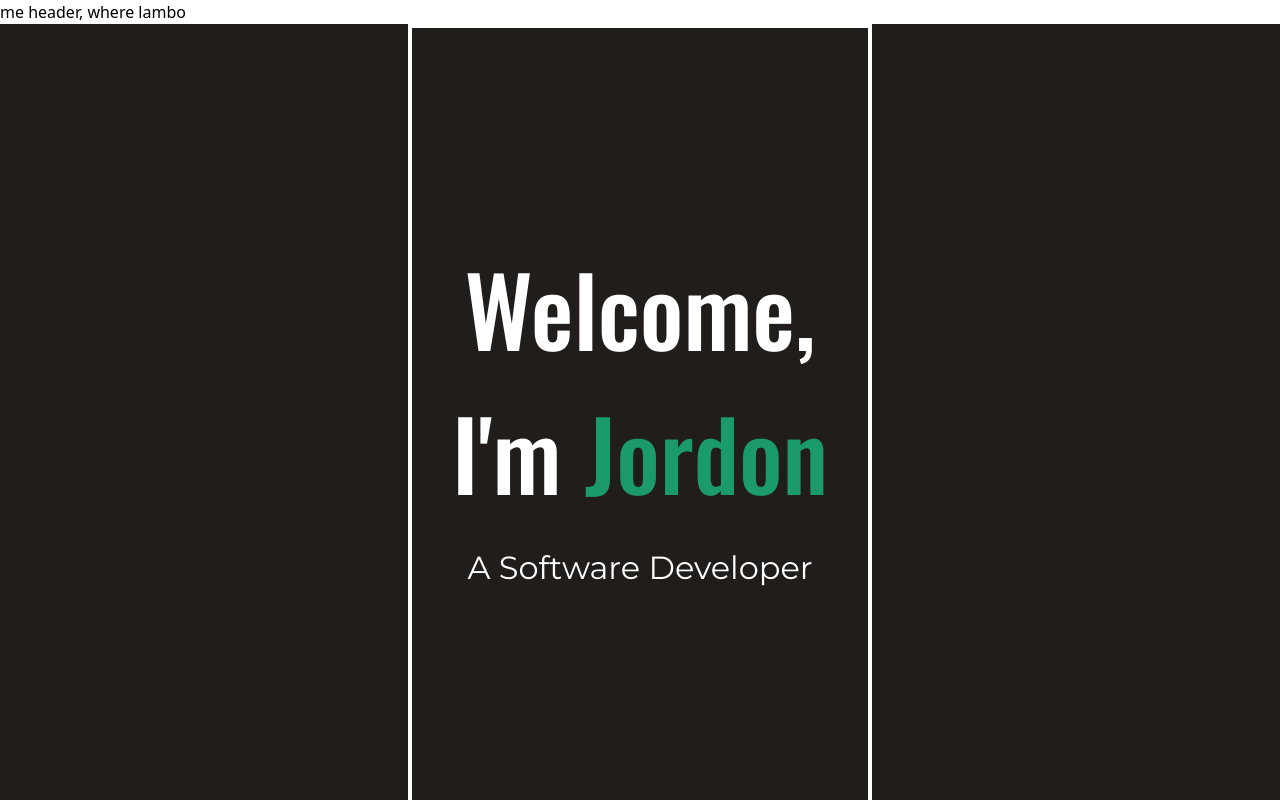
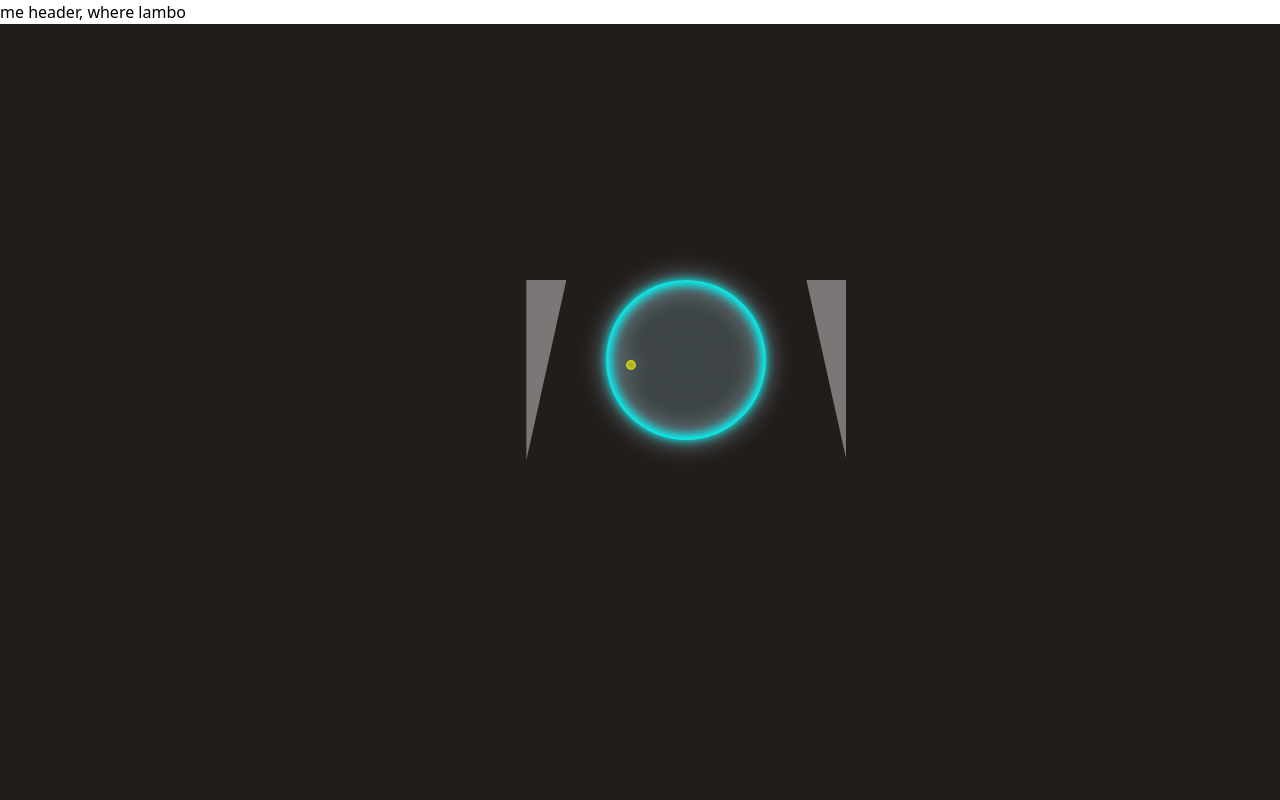
Before and after one commit to JordonGoodsir/Jordon-Site, a Vue app: page / in a window 1280 px wide. Built offline with nearby package versions, Linux system fonts and the light colour scheme.

Commit message:
generator functionallity done

```diff
--- a/src/views/Home.vue
+++ b/src/views/Home.vue
@@ -1,10 +1,32 @@
 <template>
     <PageWrapper>
         <div class="flex flex justify-center items-center bg-main h-full w-full">
-            <div class="border-white flex flex-col border-4 px-10 py-52 text-center text-white gap-5">
+            <!-- <div class="border-white flex flex-col border-4 px-10 py-52 text-center text-white gap-5">
                 <h1>Welcome, <br> I'm <span class="text-highlight-dark">Jordon</span></h1>
                 <h2>A Software Developer</h2>
             </div>
+
+            <div class="handle-container ">
+                <div class="handle bg-white h-24 w-5 relative">
+                    <div class="knob h-5 w-10 bg-green-500 top-0 -left-1/2 absolute" />
+                </div>
+            </div> -->
+
+            <div class="flex">
+                <div class="container-knob-2">
+                    <div id="progress-bar-2"></div>
+                    <div id="progress-bar-2-b"></div>
+                    <div id="box-2" class="box">
+                        <div class="circle">
+                            <div id="dot-2" class="dot"></div>
+                        </div>
+                    </div>
+                </div>
+            </div>
+
+
+
+
         </div>
     </PageWrapper>
 </template>
@@ -18,16 +40,197 @@
     components: {
         PageWrapper
     },
+    mounted() {
+        const box2 = document.getElementById("box-2");
+        const progressBar2 = document.getElementById("progress-bar-2");
+        const progressBar4 = document.getElementById("progress-bar-2-b");
+
+        //@ts-ignore
+        this.cummulativeSpin = 0
+
+        const run = (box: any, progressBar: any) => {
+            let active = false;
+            // start
+            box.addEventListener("mousedown", () => {
+                active = true;
+            });
+            // stop
+            document.addEventListener("mouseup", () => {
+                active = false;
+            });
+            // run
+            window.addEventListener("mousemove", (e: any) => {
+                // mouse position
+                let mX = e.clientX;
+                let mY = e.clientY;
+                // element data
+                let boxData = box.getBoundingClientRect();
+                let boxWidth = boxData.width;
+                let boxHeight = boxData.height;
+                let l = boxData.left;
+                let t = boxData.top;
+
+                // rotation
+                let rotate = 0;
+                let radians = 180 / Math.PI;
+                let center = {
+                    x: l + (boxWidth / 2),
+                    y: t + (boxHeight / 2)
+                };
+                // arc points
+                let x = mX - center.x;
+                let y = mY - center.y;
+                let angle = Math.floor(Math.atan2(y, x) * radians);
+                let startAngle = 180;
+                const generatorGoal = 200;
+
+
+                // active status
+                if (active) {
+                    //@ts-ignore
+                    this.cummulativeSpin += 1
+                    rotate = angle + startAngle;
+
+                    box.style.transform = `rotate(${rotate}deg)`;
+
+                    if (box == box2 && progressBar == progressBar2 || progressBar == progressBar4) {
+                        //@ts-ignore
+                        const progress = this.cummulativeSpin < generatorGoal ? (this.cummulativeSpin / generatorGoal) * 180 : 180
+                        //@ts-ignore
+                        console.error(this.cummulativeSpin)
+                        progressBar.style.boxShadow = `inset 0 -${progress}px cyan`;
+                        // title animation
+                        // @ts-ignore
+                        // document.getElementById("title").style.backgroundImage = `linear-gradient(90deg, cyan ${progress - 100}%, lightsalmon)`
+
+                        // }
+                    }
+
+
+                }
+
+            });
+        }
+
+        run(box2, progressBar2);
+        run(box2, progressBar4);
+
+    },
     data() {
         return ({
-            name: 'doggie'
+            name: 'doggie',
+            cummulativeSpin: 0,
+        } as {
+            name: string,
+            cummulativeSpin: number
         })
     },
     created() {
         console.error('ello')
-    }
-
+    },
 }
 </script>
 
-<style lang="scss" scoped></style>
+<style lang="scss" scoped>
+.container-knob-2 {
+    position: absolute;
+    width: 400px;
+    height: 400px;
+    top: 20%;
+    left: 38%;
+}
+
+.box {
+    width: 200px;
+    height: 200px;
+    background-color: transparent;
+    position: absolute;
+    left: 25%;
+    top: 25%;
+    transform-origin: center center;
+    z-index: 1;
+    border-radius: 50%;
+}
+
+.circle {
+    width: 160px;
+    height: 160px;
+    border-radius: 50%;
+    position: absolute;
+    top: 50%;
+    left: 50%;
+    transform: translate(-50%, -50%);
+    backdrop-filter: blur(100px);
+    -webkit-backdrop-filter: blur(70px);
+}
+
+#box-2 .circle {
+    box-shadow: 0 0 10px cyan, inset 0 0 10px 5px cyan;
+    filter: drop-shadow(0 0 11px lightblue);
+}
+
+
+.dot {
+    width: 10px;
+    height: 10px;
+    box-shadow: inset 0 0 7px 1px yellow;
+    position: absolute;
+    top: 80px;
+    left: 20px;
+    border-radius: 50%;
+}
+
+#progress-bar-2 {
+    background-color: rgba(255, 255, 255, 0.4);
+    height: 180px;
+    width: 40px;
+    position: absolute;
+    bottom: 100px;
+    left: 40px;
+    clip-path: polygon(0 0, 0% 100%, 100% 0);
+}
+
+#progress-bar-2-b {
+    background-color: rgba(255, 255, 255, 0.4);
+    height: 180px;
+    width: 40px;
+    position: absolute;
+    bottom: 100px;
+    left: 320px;
+    clip-path: polygon(0 0, 100% 100%, 100% 0);
+}
+
+#white-circle {
+    position: absolute;
+    height: 250px;
+    width: 250px;
+    border-radius: 50%;
+    left: 25px;
+    top: 25px;
+    border: 25px solid #c2c0bc;
+    border-top-color: transparent;
+    border-right-color: transparent;
+    z-index: 1;
+    transform: rotate(135deg);
+}
+
+#yellow-circle {
+    position: absolute;
+    height: 250px;
+    width: 250px;
+    border-radius: 50%;
+    left: 25px;
+    top: 25px;
+    border: 25px solid lightgreen;
+}
+
+
+#title {
+    background-image: linear-gradient(90deg, white, white);
+    background-clip: text;
+    -webkit-background-clip: text;
+    text-transform: capitalize;
+    text-align: center;
+    line-height: 250px;
+}
+</style>
```
